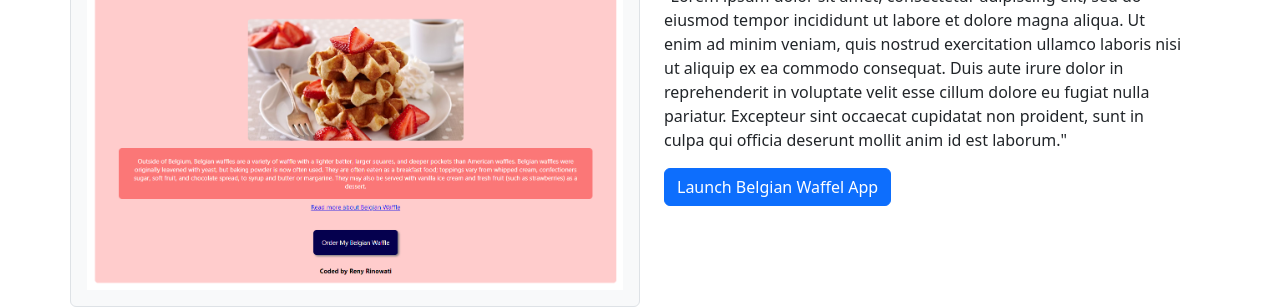
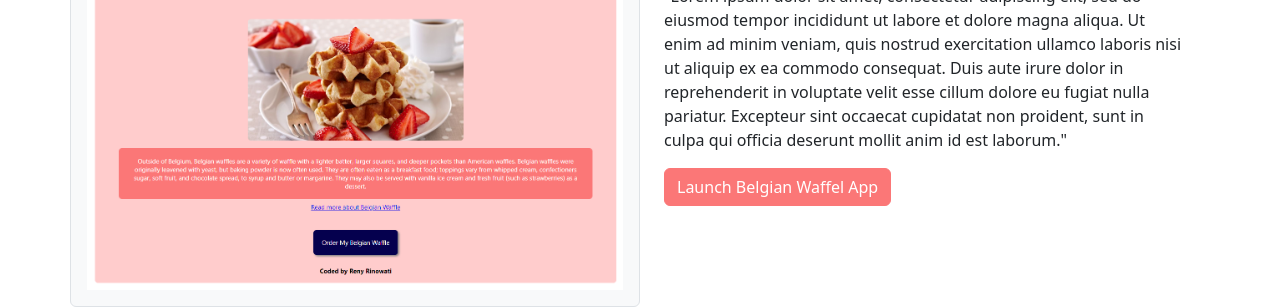
Before and after one commit to RenyRino/responsive_project, a plain HTML site: page index.html in a window 1280 px wide. Shown: the part 510-817 px from the top of the page. Drawn offline with nearby package versions, Linux system fonts and the light colour scheme.

Commit message:
change button color

```diff
--- a/styles.css
+++ b/styles.css
@@ -94,6 +94,11 @@ body {
   margin-bottom: 30px;
 }
 
+.btn {
+  border: 1px solid #fb7777 !important;
+  background-color: #fb7777 !important;
+}
+
 @media screen and (max-width: 700px) {
   .name h1 {
     font-size: 40px;
```
